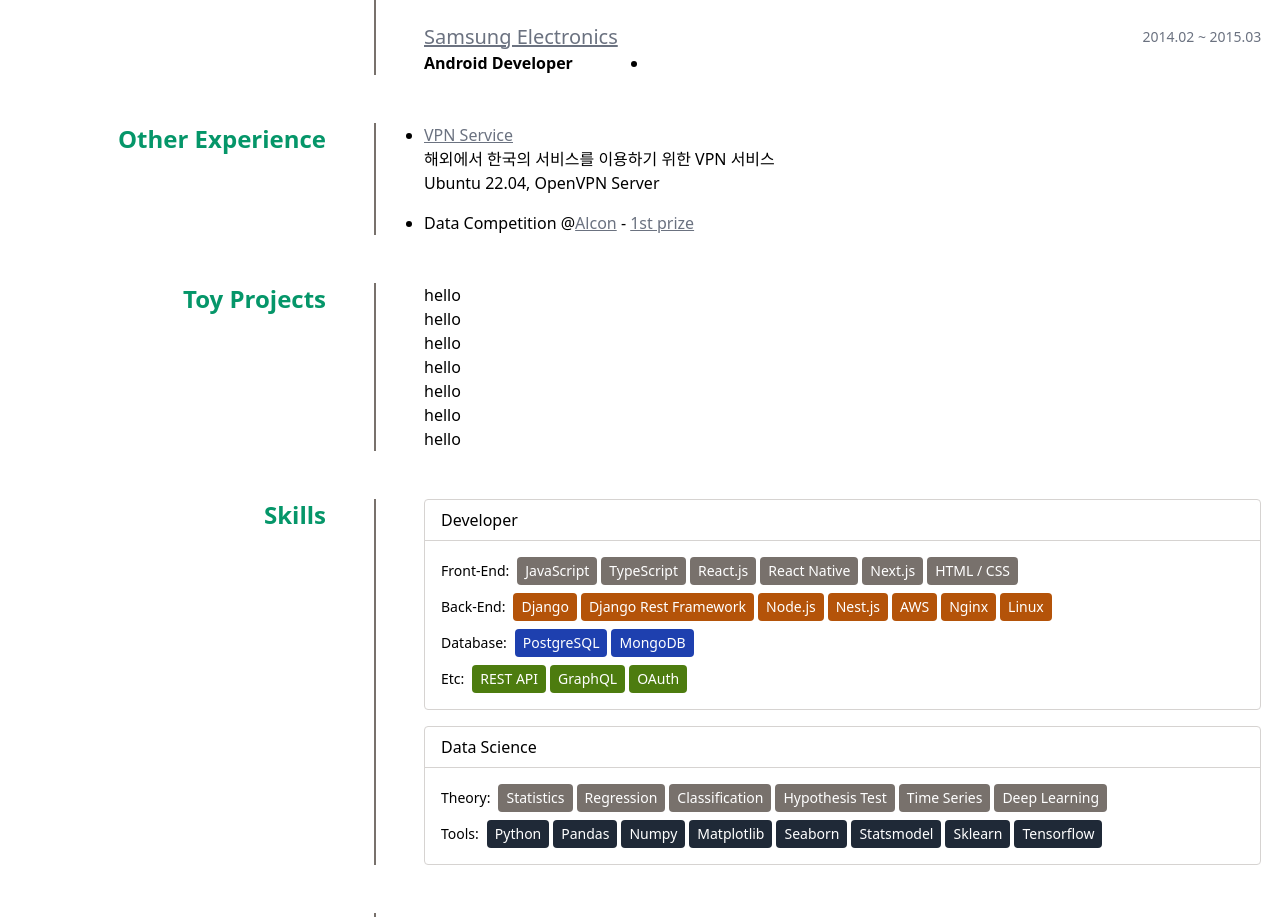
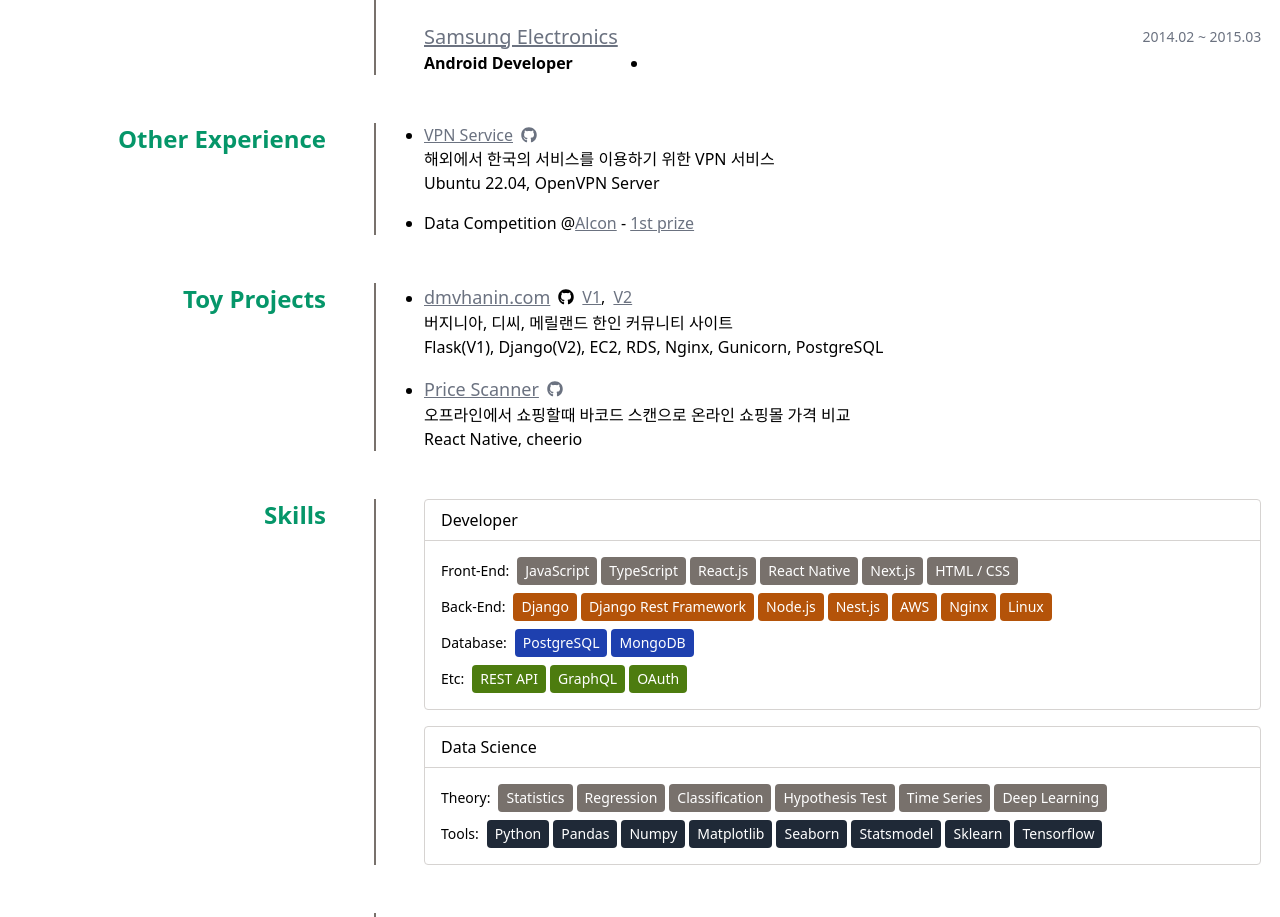
Before and after one commit to texasroh/texasroh.github.io, a React (Create React App) app: page / in a window 1280 px wide. Shown: the part 840-1757 px from the top of the page. Built offline with nearby package versions, Linux system fonts and the light colour scheme.

Commit message:
finalize toy project section

```diff
--- a/package.json
+++ b/package.json
@@ -15,6 +15,7 @@
     "react": "^18.2.0",
     "react-dom": "^18.2.0",
     "react-i18next": "^12.1.1",
+    "react-icons": "^4.7.1",
     "react-router-dom": "^6.5.0",
     "react-scripts": "5.0.1",
     "sass": "^1.56.2",
--- a/src/sections/home/OtherExperiences.tsx
+++ b/src/sections/home/OtherExperiences.tsx
@@ -1,13 +1,17 @@
 import HomeSection from "../../components/HomeSection";
+import { FaGithub } from "react-icons/fa";
 
 const OtherExperiences = () => {
   return (
     <HomeSection title="Other Experience">
       <ul className="ml-4 list-disc space-y-4 md:ml-0">
         <li>
-          <div>
+          <div className="flex items-center space-x-2">
             <a href="https://texasroh.github.io/muraVPN" target="_blank">
               VPN Service
+            </a>
+            <a href="https://github.com/texasroh/muraVPN" target="_blank">
+              <FaGithub />
             </a>
           </div>
           <p>해외에서 한국의 서비스를 이용하기 위한 VPN 서비스</p>
--- a/src/sections/home/ToyProjects.tsx
+++ b/src/sections/home/ToyProjects.tsx
@@ -1,15 +1,52 @@
 import HomeSection from "../../components/HomeSection";
+import { FaGithub } from "react-icons/fa";
 
 const ToyProjects = () => {
   return (
     <HomeSection title="Toy Projects">
-      <div>hello</div>
-      <div>hello</div>
-      <div>hello</div>
-      <div>hello</div>
-      <div>hello</div>
-      <div>hello</div>
-      <div>hello</div>
+      <ul className="ml-4 list-disc space-y-4 md:ml-0">
+        <li>
+          <div className="flex items-center space-x-2">
+            <h4 className="text-lg font-medium">
+              <a href="https://dmvhanin.com" target="_blank" className="inline">
+                dmvhanin.com
+              </a>
+            </h4>
+            <FaGithub />
+            <span>
+              <a href="https://github.com/texasroh/dmvhanin" target="_blank">
+                V1
+              </a>
+            </span>
+            ,
+            <span>
+              <a href="https://github.com/texasroh/dmvhanin-v2" target="_blank">
+                V2
+              </a>
+            </span>
+          </div>
+          <p>버지니아, 디씨, 메릴랜드 한인 커뮤니티 사이트</p>
+          <p>Flask(V1), Django(V2), EC2, RDS, Nginx, Gunicorn, PostgreSQL</p>
+        </li>
+        <li>
+          <div className="flex items-center space-x-2">
+            <h4 className="text-lg font-medium">
+              <a
+                href="https://play.google.com/store/apps/details?id=com.pricescanner"
+                target="_blank"
+                className="inline"
+              >
+                Price Scanner
+              </a>
+            </h4>
+            <a href="https://github.com/texasroh/price-scanner" target="_blank">
+              <FaGithub />
+            </a>
+          </div>
+          <p>오프라인에서 쇼핑할때 바코드 스캔으로 온라인 쇼핑몰 가격 비교</p>
+          <p>React Native, cheerio</p>
+        </li>
+      </ul>
     </HomeSection>
   );
 };
```
Also changed, not shown: 1 other file (tests, documents, lock files or other folders).
